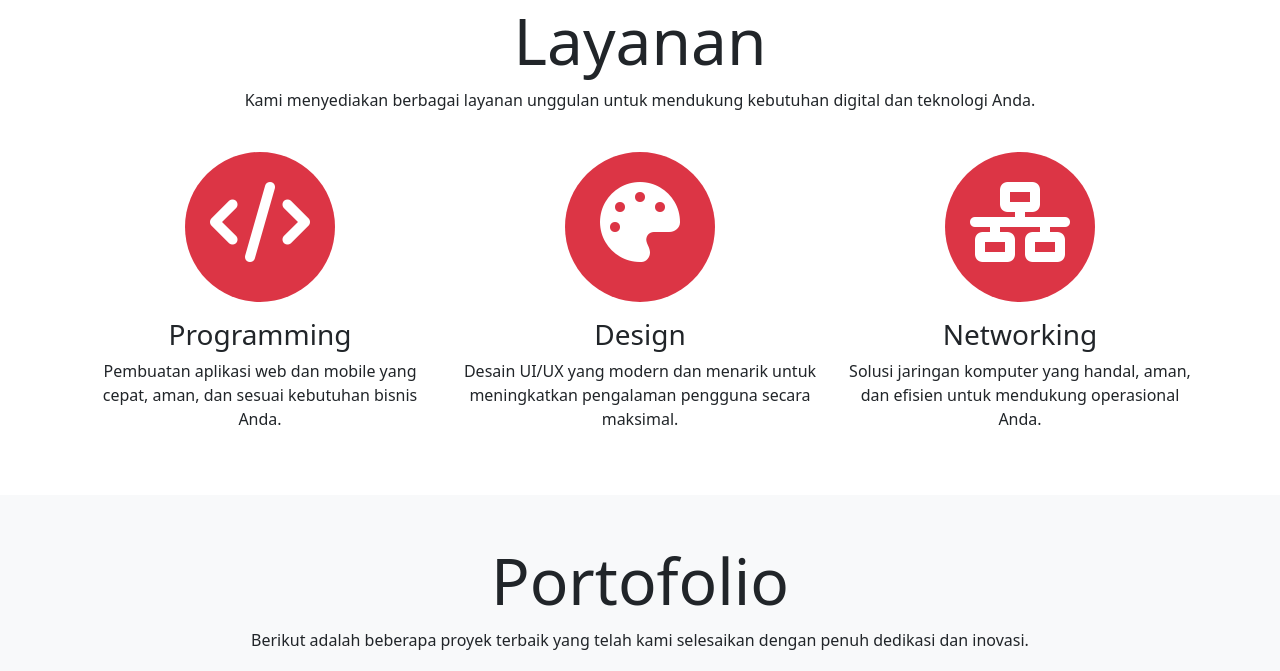
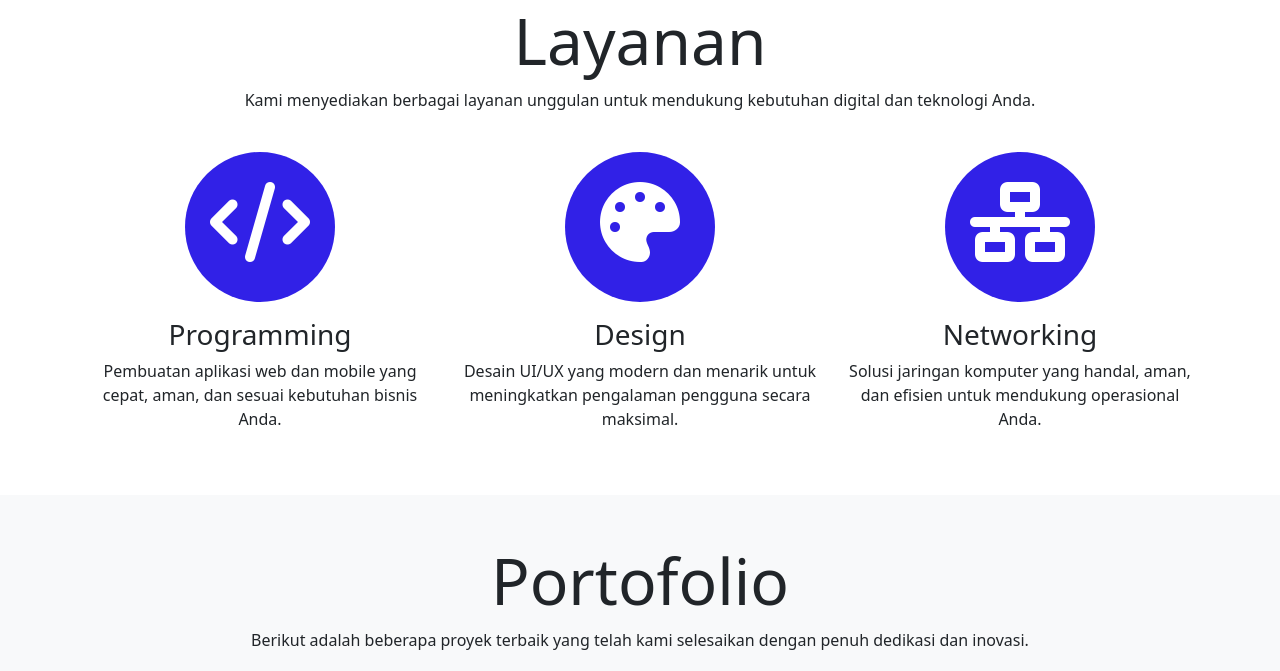
Before and after one commit to Farezy5/farezy5.github.com, a plain HTML site: page index.html in a window 1280 px wide. Shown: the part 861-1532 px from the top of the page. Drawn offline with nearby package versions, Linux system fonts and the light colour scheme.

Commit message:
style1.css

```diff
--- a/style1.css
+++ b/style1.css
@@ -13,7 +13,7 @@
     margin: auto;
     height: 150px;
     color: #fff;
-    background-color: #dc3545;
+    background-color: #3121e7;
 }
 
 .lingkaran i {
```
